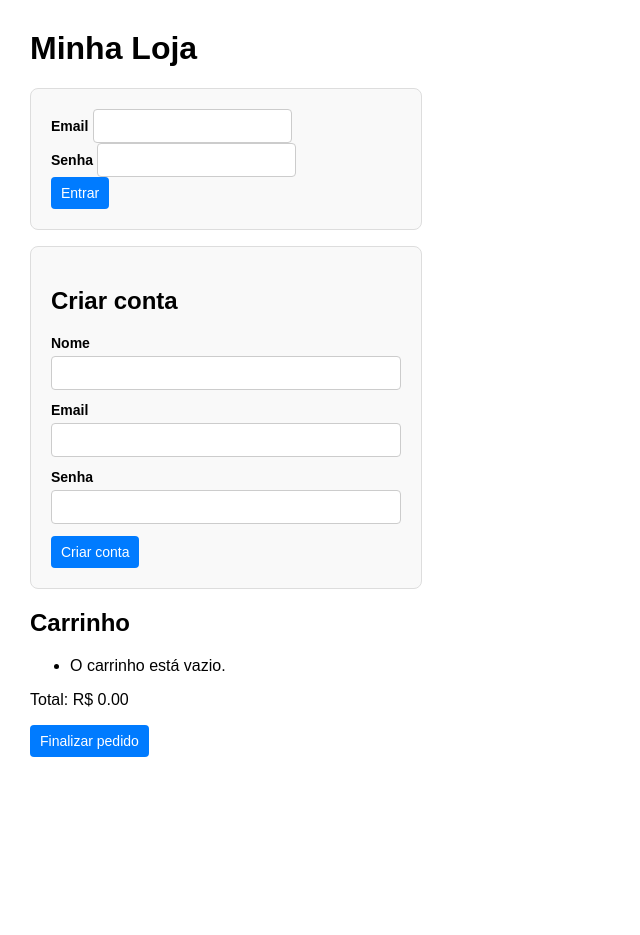
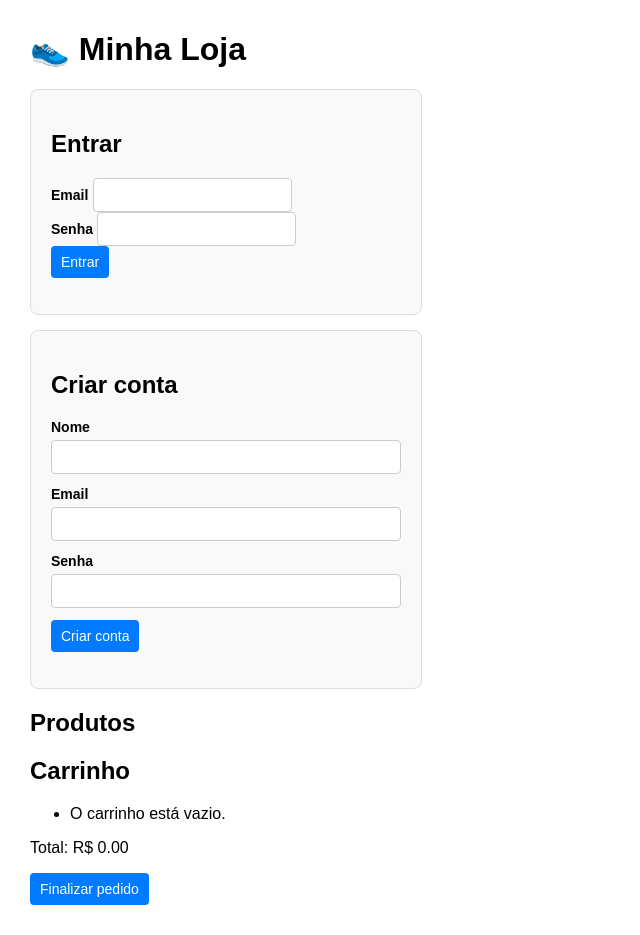
Before and after one commit to rsantanajesus23-netizen/JS-PRATICA, a website: page loja-virtual/public/index.html in a window 1280 px wide. Shown: the whole page, without its empty margins (0-640 px from the left). Before the commit the page ends 800 px from the top, so only its background shows below. Drawn offline with Linux system fonts and the light colour scheme; no server answers.

Commit message:
Reorganiza estrutura HTML com header, main e área de loja em duas colunas

```diff
--- a/loja-virtual/public/index.html
+++ b/loja-virtual/public/index.html
@@ -4,27 +4,35 @@
     <meta charset="UTF-8">
     <meta name="viewport" content="width=device-width, initial-scale=1.0">
     <link rel="stylesheet" href="style.css">
-    <title>Minha Loja</title>
+    <title>Minha Loja de Sapatos</title>
 </head>
 <body>
-    <h1>Minha Loja</h1>
 
+    <header id="cabecalho">
+        <h1>👟 Minha Loja</h1>
+        <nav id="nav-usuario">
+            <button id="botao-meus-pedidos" hidden>Meus Pedidos</button>
+            <button id="botao-sair" hidden>Sair</button>
+        </nav>
+    </header>
+
+    <main>
+
+        <!-- Login e Cadastro -->
+        <section id="area-auth">
             <form id="form-login">
+                <h2>Entrar</h2>
                 <div class="form-loja">
                     <label for="email-login">Email</label>
                     <input type="email" id="email-login" required>
                 </div>
-
                 <div class="form-loja">
                     <label for="senha-login">Senha</label>
                     <input type="password" id="senha-login" required>
                 </div>
-
                 <button type="submit">Entrar</button>
+                <p id="mensagem-login"></p>
             </form>
-<p id="mensagem-produto"></p>
-
-<p id="mensagem-login"></p>
 
             <form id="form-cadastro">
                 <h2>Criar conta</h2>
@@ -32,26 +40,25 @@
                     <label for="nome-cadastro">Nome</label>
                     <input type="text" id="nome-cadastro" required>
                 </div>
-
                 <div class="campo-form">
                     <label for="email-cadastro">Email</label>
                     <input type="email" id="email-cadastro" required>
                 </div>
-
                 <div class="campo-form">
                     <label for="senha-cadastro">Senha</label>
                     <input type="password" id="senha-cadastro" minlength="6" required>
                 </div>
+                <button type="submit">Criar conta</button>
+                <p id="mensagem-cadastro"></p>
+            </form>
+        </section>
 
-    <button class="conta" type="submit">Criar conta</button>
-</form>
-<p id="mensagem-cadastro"></p>
-
-<button id="botao-sair" hidden>Sair</button>
-<button id="botao-meus-pedidos" hidden>Meus Pedidos</button>
+        <!-- Histórico de pedidos -->
         <div id="area-pedidos" hidden></div>
 
+        <!-- Formulário de cadastro de produto (só dono) -->
         <form id="form-produto" hidden>
+            <h2>Cadastrar Produto</h2>
             <label for="nome-produto">Nome</label>
             <input type="text" name="nome" id="nome-produto" required>
 
@@ -59,9 +66,16 @@
             <input type="number" name="preco" id="preco-produto" step="0.01" min="0" required>
 
             <button type="submit">Cadastrar Produto</button>
+            <p id="mensagem-produto"></p>
         </form>
 
+        <!-- Produtos e Carrinho lado a lado -->
+        <div id="area-loja">
+
+            <section id="area-produtos">
+                <h2>Produtos</h2>
                 <ul id="lista-produtos"></ul>
+            </section>
 
             <section id="area-carrinho">
                 <h2>Carrinho</h2>
@@ -71,6 +85,10 @@
                 <p id="mensagem-carrinho"></p>
             </section>
 
+        </div>
+
+    </main>
+
     <script src="script.js"></script>
 </body>
 </html>
```
Lines whose indentation alone changed are shown as unchanged.
